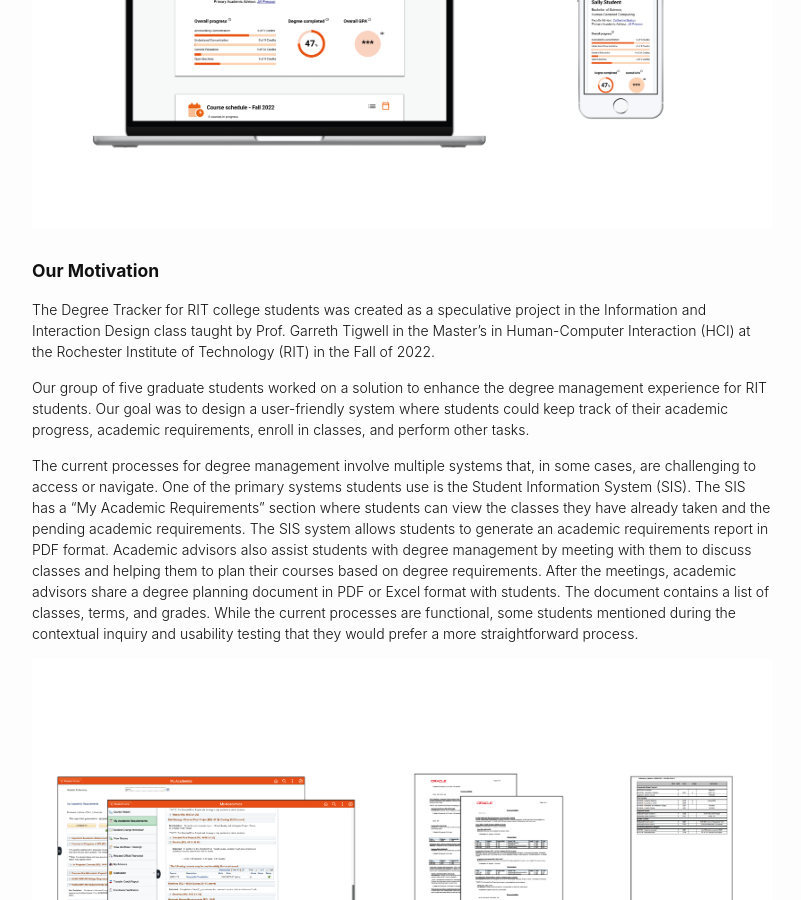
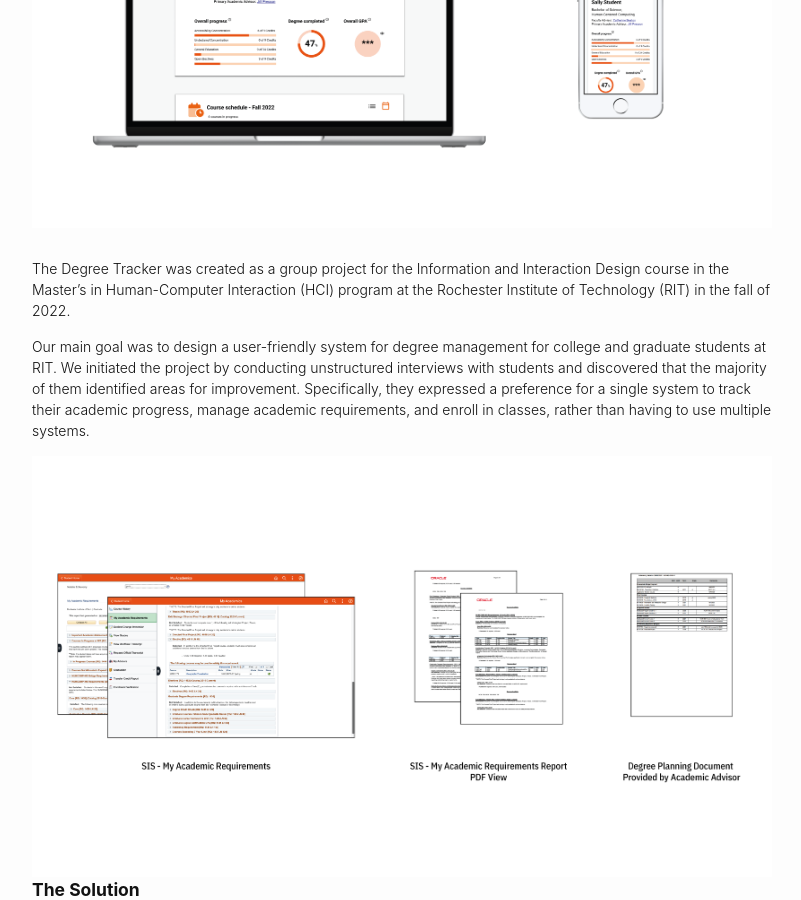
Before and after one commit to verrynatalia/verrynatalia, a Jekyll site: the page built from blog-projects/_posts/2023-11-28-degree-tracker.md, in a window 1280 px wide and 900 px high, scrolled down 408 px. Shown: the whole window, without its empty margins (238-1039 px from the left). Built offline with Jekyll 4.4.1, drawn with Linux system fonts in a browser that asks for light colours; some web fonts are replaced.

Commit message:
Update 2023-11-28-degree-tracker.md

```diff
--- a/blog-projects/_posts/2023-11-28-degree-tracker.md
+++ b/blog-projects/_posts/2023-11-28-degree-tracker.md
@@ -8,13 +8,9 @@ imageGPA: assets/images/gpa_widget_variation.png
 imageSIS: assets/images/SIS.png
 ---
 
-#### **Our Motivation**
+The Degree Tracker was created as a group project for the Information and Interaction Design course in the Master's in Human-Computer Interaction (HCI) program at the Rochester Institute of Technology (RIT) in the fall of 2022.
 
-The Degree Tracker for RIT college students was created as a speculative project in the Information and Interaction Design class taught by Prof. Garreth Tigwell in the Master’s in Human-Computer Interaction (HCI) at the Rochester Institute of Technology (RIT) in the Fall of 2022.
-
-Our group of five graduate students worked on a solution to enhance the degree management experience for RIT students. Our goal was to design a user-friendly system where students could keep track of their academic progress, academic requirements, enroll in classes, and perform other tasks.
-
-The current processes for degree management involve multiple systems that, in some cases, are challenging to access or navigate. One of the primary systems students use is the Student Information System (SIS). The SIS has a “My Academic Requirements” section where students can view the classes they have already taken and the pending academic requirements. The SIS system allows students to generate an academic requirements report in PDF format. Academic advisors also assist students with degree management by meeting with them to discuss classes and helping them to plan their courses based on degree requirements. After the meetings, academic advisors share a degree planning document in PDF or Excel format with students. The document contains a list of classes, terms, and grades. While the current processes are functional, some students mentioned during the contextual inquiry and usability testing that they would prefer a more straightforward process.
+Our main goal was to design a user-friendly system for degree management for college and graduate students at RIT. We initiated the project by conducting unstructured interviews with students and discovered that the majority of them identified areas for improvement. Specifically, they expressed a preference for a single system to track their academic progress, manage academic requirements, and enroll in classes, rather than having to use multiple systems.
 
 <center><img src="{{ page.imageSIS | relative_url }}" alt="" style="width:auto;height:auto;"></center>
 
```
